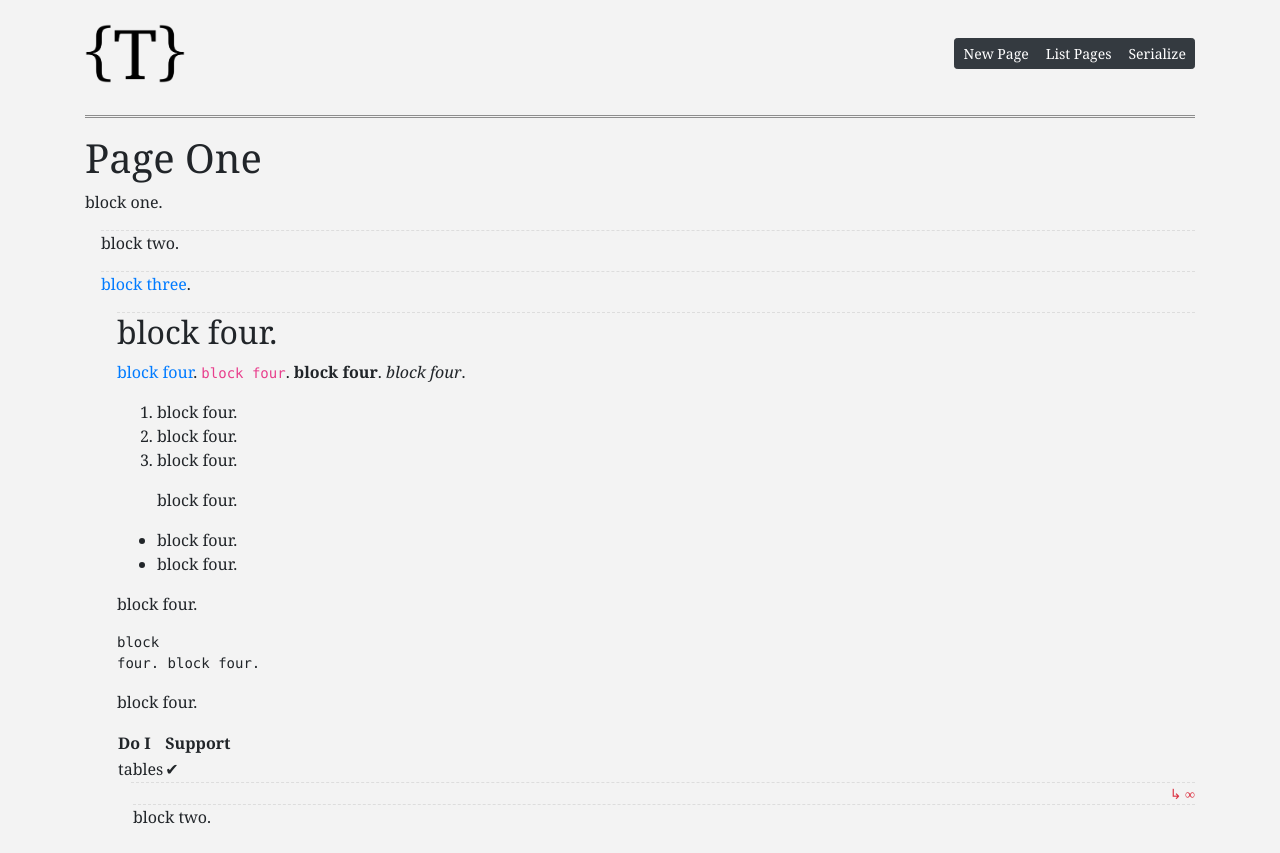
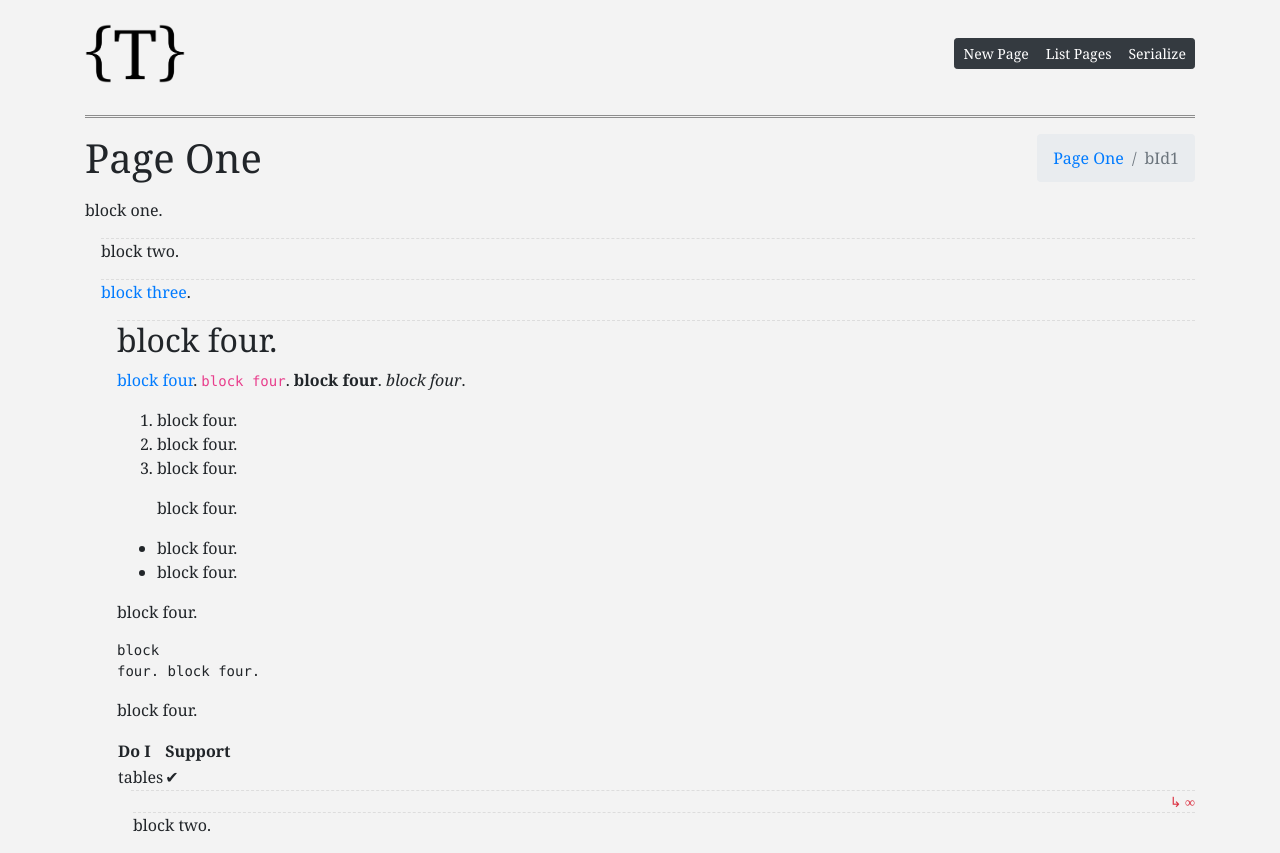
Before and after one commit to adam-zethraeus/transclude, a React (Create React App) app: page /page/pId1/bId1 in a window 1280 px wide. Built offline with nearby package versions, Linux system fonts and the light colour scheme.

Commit message:
breadcrumb for selected blocks

```diff
--- a/src/entities/Page/PageComponent.tsx
+++ b/src/entities/Page/PageComponent.tsx
@@ -2,6 +2,10 @@ import React from 'react';
 import { BlockId } from '../Block/blocksSlice';
 import Block from '../Block';
 import { PageId } from './pagesSlice';
+import Row from 'react-bootstrap/Row';
+import Col from 'react-bootstrap/Col';
+import Breadcrumb from 'react-bootstrap/Breadcrumb';
+import { Link } from 'react-router-dom';
 
 export type PageComponentProps = {
     id: PageId;
@@ -14,7 +18,24 @@ export const PageComponent: React.FC<PageComponentProps> = (props) => {
     return (
         <>
             <header>
-                <h1>{props.title}</h1>
+                <Row>
+                    <Col>
+                        <h1>{props.title}</h1>
+                    </Col>
+                    { !!props.blockPath && (
+                        <>
+                            <Col>
+                            </Col>
+                            <Col xs="auto" className="align-self-center">
+                            <Breadcrumb>
+                                <Breadcrumb.Item key={props.id} linkAs={Link} linkProps={{to: `/page/${props.id}`}}>{props.title}</Breadcrumb.Item>
+                                { props.blockPath.slice(0, -1).map((id)=> <Breadcrumb.Item key={id} linkAs={Link} linkProps={{to: `/page/${props.id}/${id}`}}>{id}</Breadcrumb.Item>) }
+                                { props.blockPath.slice(-1).map((id)=> <Breadcrumb.Item key={id} active>{id}</Breadcrumb.Item>) }
+                            </Breadcrumb>
+                            </Col>
+                        </>
+                    )}
+                </Row>
             </header>
             <main>
                 { props.blockIds.map(id => <Block id={id} pageId={props.id} key={id} path={[]} />) }
```
